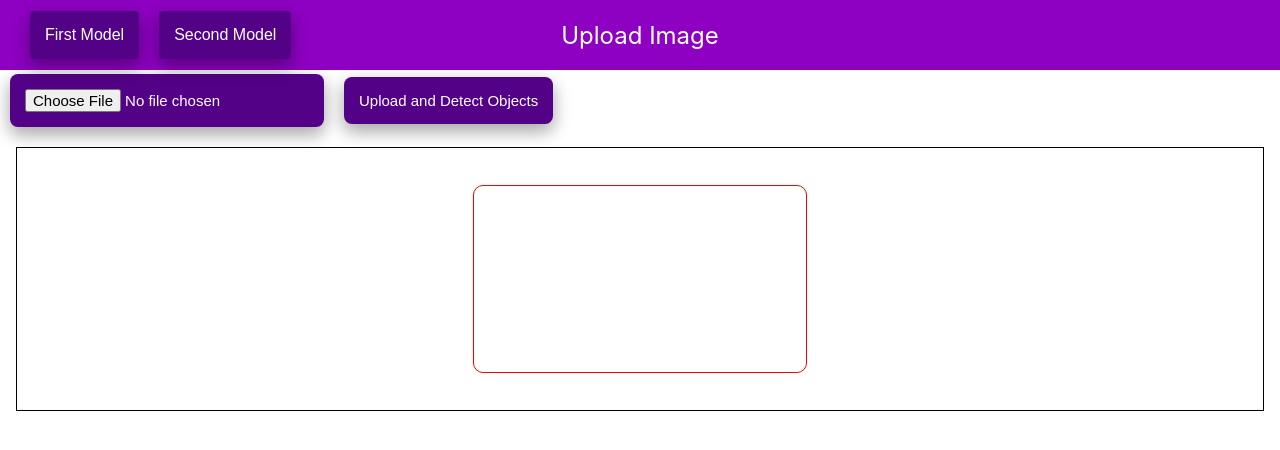
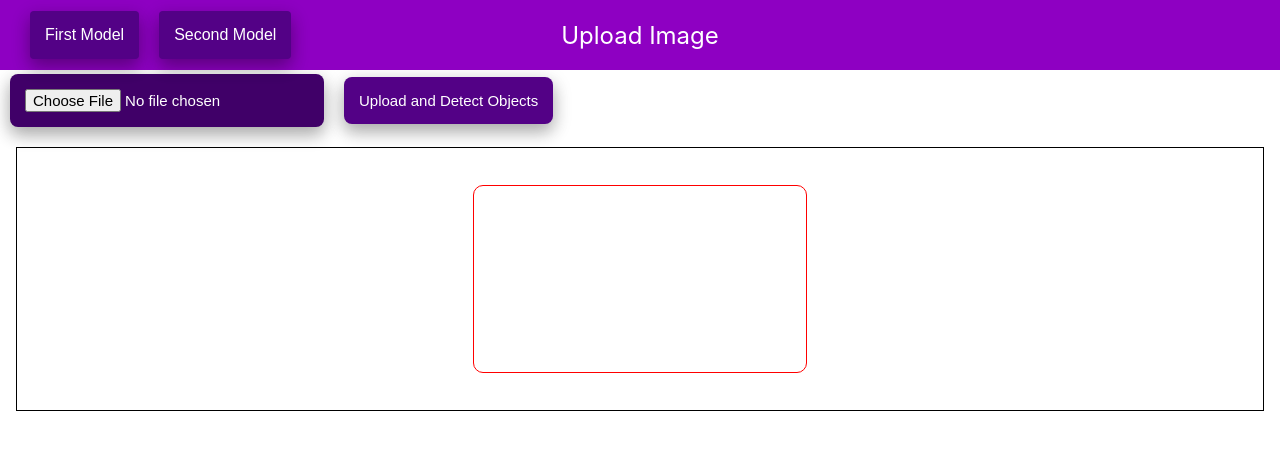
Before and after one commit to tugberkvaroglu/detection-on-web, a React (Create React App) app in the folder object-detection-app/: page / in a window 1280 px wide. In both pictures the pointer is over the input 167 px from the left and 100 px from the top of the page. Shown: the top 450 px of the page. Built offline with nearby package versions, Linux system fonts and the light colour scheme.

Commit message:
hover effect on browse and upload button

```diff
--- a/object-detection-app/src/MainPage.css
+++ b/object-detection-app/src/MainPage.css
@@ -52,6 +52,10 @@
     margin: 4px 10px;
 }
 
+.image-select:hover, .image-upload:hover {
+    background-color: #400068;
+}
+
 .image-div, .json-div {
     display: inline-block;
     border: 1px solid red;
```
